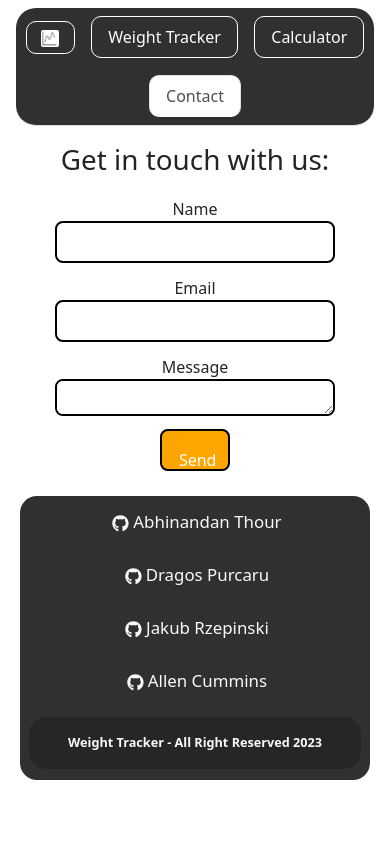
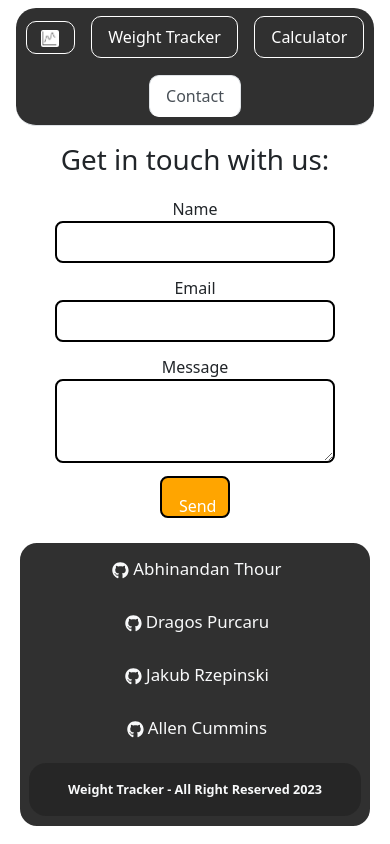
Before and after one commit to Bh00fie/Weight-Tracker, a React (Create React App) app: page /contact in a window 390 px wide. Built offline with nearby package versions, Linux system fonts and the light colour scheme.

Commit message:
added responsivness to just textarea under 800px

```diff
--- a/src/components/pages/contactUs.css
+++ b/src/components/pages/contactUs.css
@@ -45,4 +45,12 @@ label, .sendButton {
       width: 80%;
       height: 5vh;
     }
+
+    textarea {
+        height: 10vh;
+        max-height: 10vh;
+        min-height: 10vh;
+        padding: 1vh 2vh;
+        }
+
   }
```
